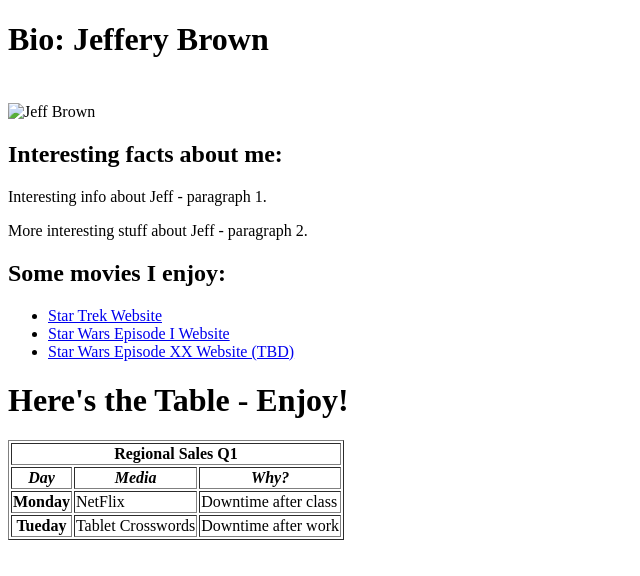
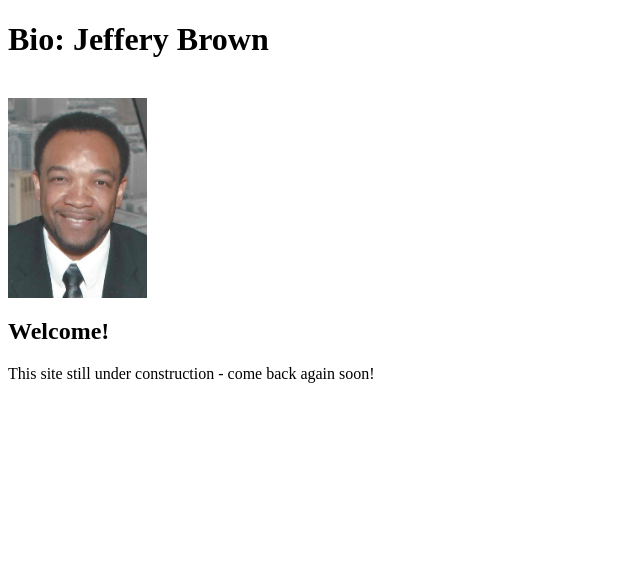
Before and after one commit to daddyjab/daddyjab.github.io, a plain HTML site: page index.html in a window 1280 px wide. Shown: the whole page, without its empty margins (0-640 px from the left). Drawn offline with Linux system fonts and the light colour scheme.

Commit message:
My initial github pages page

```diff
--- a/index.html
+++ b/index.html
@@ -2,56 +2,19 @@
 <html lang="en-us">
 <head>
   <meta charset="UTF-8">
-  <title>Activity 1: Basic HTML Bio</title>
+  <title>Bio: Jeffery Brown (daddyjab)</title>
 </head>
 
 <body>
     <h1>Bio: Jeffery Brown</h1>
     <br>
-    <img
-        src="file:///C:/Users/dadja/Pictures/Contact%20Pictures/1-JeffBrown2013.jpg"
-        alt="Jeff Brown"
+    <img src="Images/profile_pic_daddyjab.jpg"
+        alt="Jeffery Brown"
         height="200px"
         align="middle"
         >
     <br>
-    <h2>Interesting facts about me:</h2>
-    <p>Interesting info about Jeff - paragraph 1.</p>
-    <p>More interesting stuff about Jeff - paragraph 2.</p>
-    <h2>Some movies I enjoy:</h2>
-    <ul>
-        <li><a href="http://startrek.com" target="_blank">Star Trek Website</a></li>
-        <li><a href="http://starwars.com">Star Wars Episode I Website</a></li>
-        <li><a href="#">Star Wars Episode XX Website (TBD)</a></li>
-    </ul>
-
-    <h1>Here's the Table - Enjoy!</h1>
-    <table border="1">
-        <thead>
-
-        </thead>
-            <tr>
-                <th scope="col" colspan=3><strong>Regional Sales Q1</strong></th>
-            </tr>
-            <tr>
-                <th scope="col"><em>Day</em></th>
-                <th scope="col"><em>Media</em></th>
-                <th scope="col"><em>Why?</em></th>
-            </tr>
-        <tbody>
-            <tr>
-                <th scope="row" align="center">Monday</td>
-                <td align="left">NetFlix</td>
-                <td align="left">Downtime after class</td>
-            </tr>
-            <tr>
-                <th scope="row" align="center">Tueday</td>
-                <td align="left">Tablet Crosswords</td>
-                <td align="left">Downtime after work</td>
-            </tr>
-    </table>
-    <br>
-    <br>
+    <h2>Welcome!</h2>
+    <p>This site still under construction - come back again soon!</p>
 </body>
-
 </html>
```
Also changed, not shown: Images/profile_pic_daddyjab.jpg (added).
